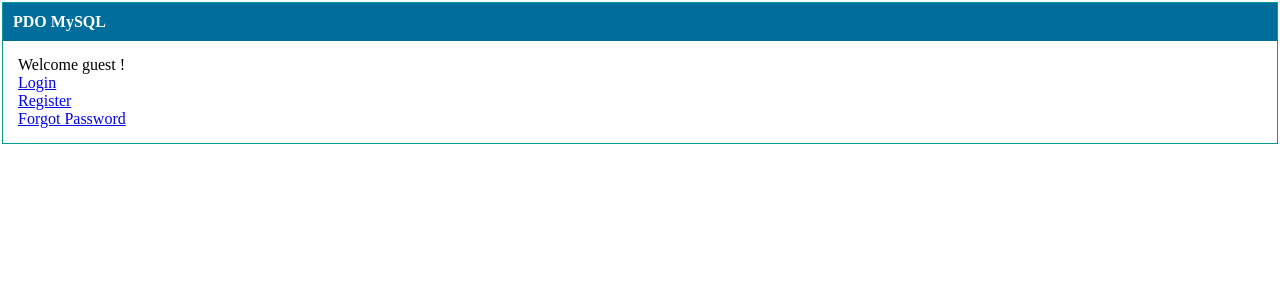
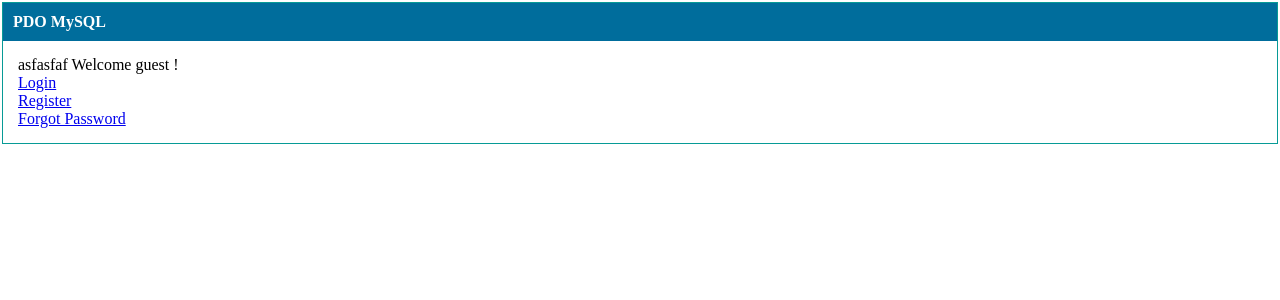
Before and after one commit to ppcpilot/test, a PHP site: page / in a window 1280 px wide. Shown: the top 300 px of the page. Run offline with PHP 8.4, Linux system fonts and the light colour scheme.

Commit message:
Update index.php

```diff
--- a/index.php
+++ b/index.php
@@ -15,7 +15,7 @@
 				}
 			?>
 			<div style="background-color:#006D9C; color:#FFFFFF; padding:10px;"><b>PDO MySQL</b></div>
-			<div style="margin: 15px">
+			<div style="margin: 15px">asfasfaf
 				Welcome guest !
 				<br>
 				<a href="login.php">Login</a> <br>
```
